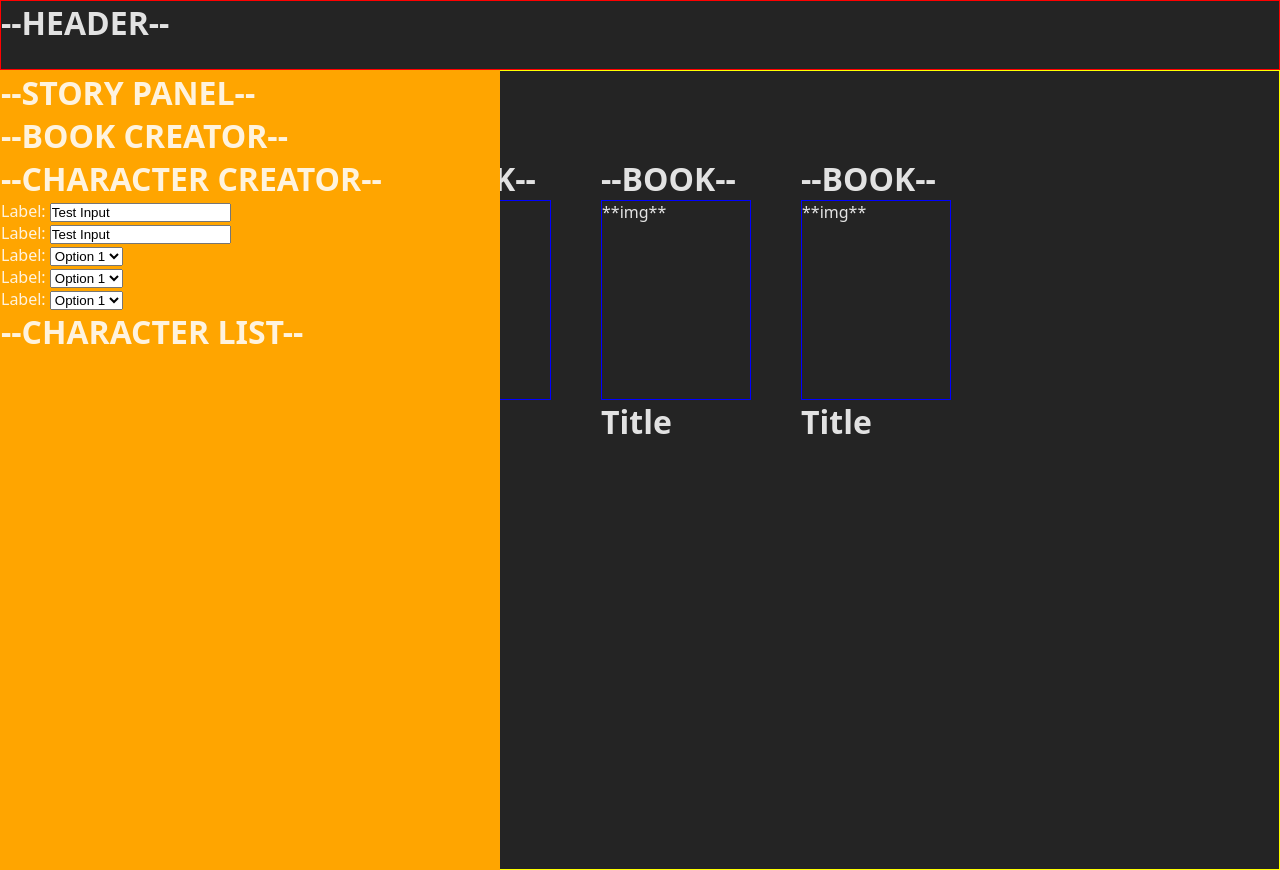
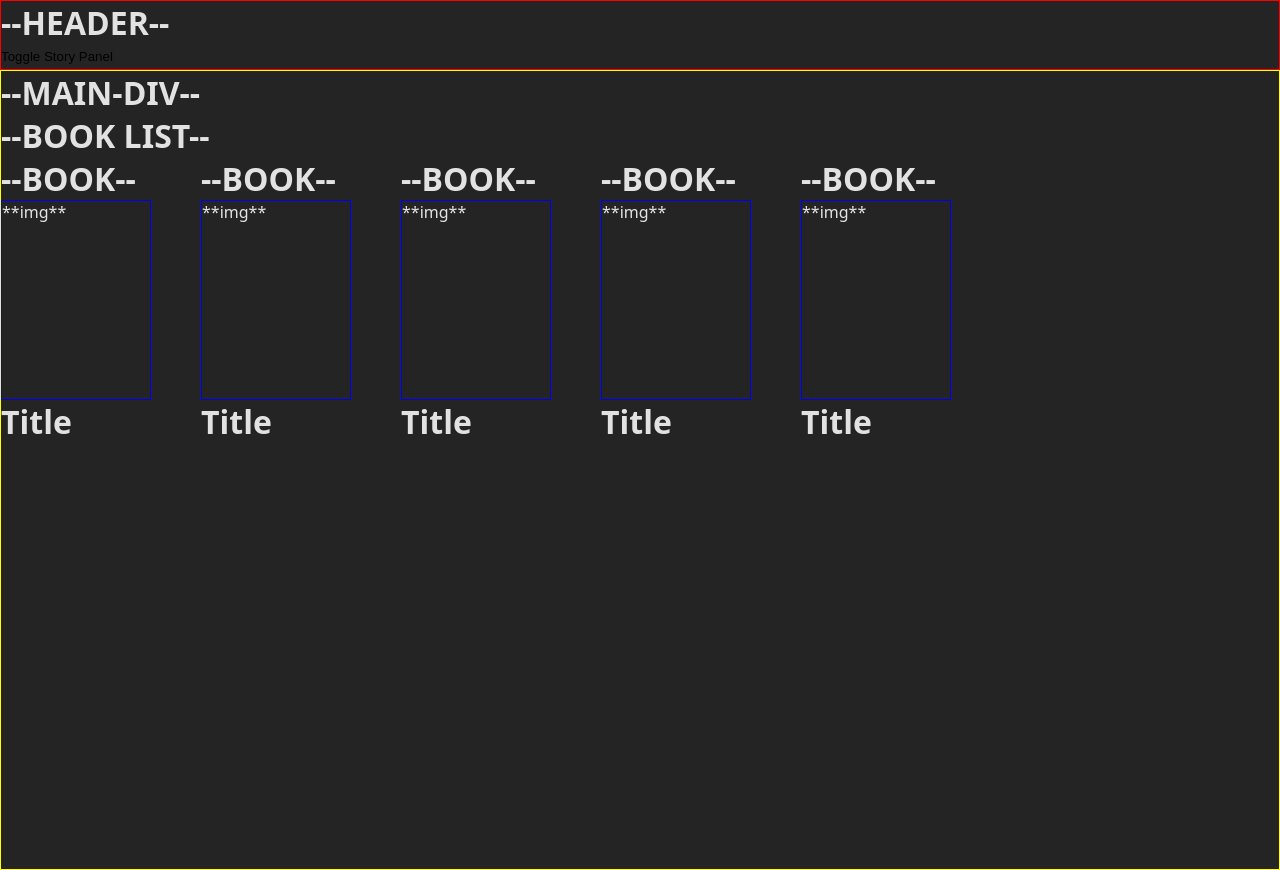
Before and after one commit to Tweety-Boids/Custom-Storybook, a React (Vite) app in the folder client/: page / in a window 1280 px wide. Built offline with nearby package versions, Linux system fonts and the light colour scheme.

Commit message:
feature (storyPanel) added ability to toggle display of story panel via button click

```diff
--- a/client/src/App.tsx
+++ b/client/src/App.tsx
@@ -1,19 +1,25 @@
-import './App.css'
+import "./App.css";
+
+// import state management components
+import useGlobalContext from "./hooks/useGlobalContext";
+import { ActionTypes } from "./context/GlobalContext";
 
 //import components
-import Header from './components/layout/Header'
-import StoryPanel from './components/layout/StoryPanel'
-import MainDiv from './components/layout/MainDiv'
+import Header from "./components/layout/Header";
+import StoryPanel from "./components/layout/StoryPanel";
+import MainDiv from "./components/layout/MainDiv";
 
 function App() {
+  const { state, dispatch } = useGlobalContext();
+  const isOpen = state.showStoryPanel
 
   return (
     <>
-    <Header />
-    <StoryPanel />
-    <MainDiv />
+      <Header />
+      {isOpen && <StoryPanel />}
+      <MainDiv />
     </>
-  )
+  );
 }
 
-export default App
+export default App;
--- a/client/src/components/books/BookCreator.tsx
+++ b/client/src/components/books/BookCreator.tsx
@@ -1,8 +1,13 @@
 const BookCreator = () => {
+  const createBook = () => {
+    console.log('createBook button clicked');
+  }
+
   return (
     <>
       <h1>--BOOK CREATOR--</h1>
       <div className="book-creator-wrapper"></div>
+      <button onClick={createBook}>Create Book: </button><input type="text"/>
     </>
   );
 };
--- a/client/src/components/layout/Header.tsx
+++ b/client/src/components/layout/Header.tsx
@@ -1,9 +1,22 @@
+import useGlobalContext from "../../hooks/useGlobalContext";
+import { ActionTypes } from "../../context/GlobalContext";
+
 const Header = () => {
+  const { state, dispatch } = useGlobalContext();
+
+  const toggleStoryPanel = () => {
+    dispatch({
+      type: ActionTypes.TOGGLE_STORY_PANEL,
+      payload: !state.showStoryPanel,
+    });
+  };
+
   return (
     <div className="header-wrapper">
       <h1>--HEADER--</h1>
+      <button onClick={toggleStoryPanel}>Toggle Story Panel</button>
     </div>
-  )
-}
+  );
+};
 
-export default Header
+export default Header;
--- a/client/src/components/layout/StoryPanel.tsx
+++ b/client/src/components/layout/StoryPanel.tsx
@@ -1,16 +1,31 @@
+// import state management components
+import useGlobalContext from "../../hooks/useGlobalContext";
+import { ActionTypes } from "../../context/GlobalContext";
+
+// import state rendering components
 import BookCreator from "../books/BookCreator";
 import CharacterCreator from "../characters/CharacterCreator";
 import CharacterList from "../characters/CharacterList";
 
 const StoryPanel = () => {
+  const { dispatch } = useGlobalContext();
+
+  const toggleSidePanel = () => {
+    console.log("toggleSidePanel button clicked");
+    dispatch({
+      type: ActionTypes.TOGGLE_STORY_PANEL,
+      payload: true
+    })
+  };
+
   return (
-    <div className='story-panel-wrapper'>
+    <div className="story-panel-wrapper">
       <h1>--STORY PANEL--</h1>
       <BookCreator />
       <CharacterCreator />
       <CharacterList />
     </div>
-  )
-}
+  );
+};
 
-export default StoryPanel
+export default StoryPanel;
```
